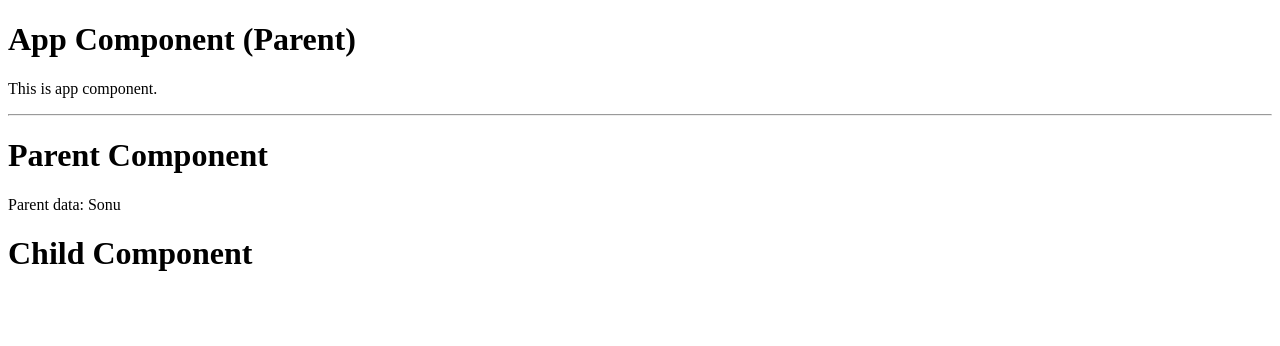
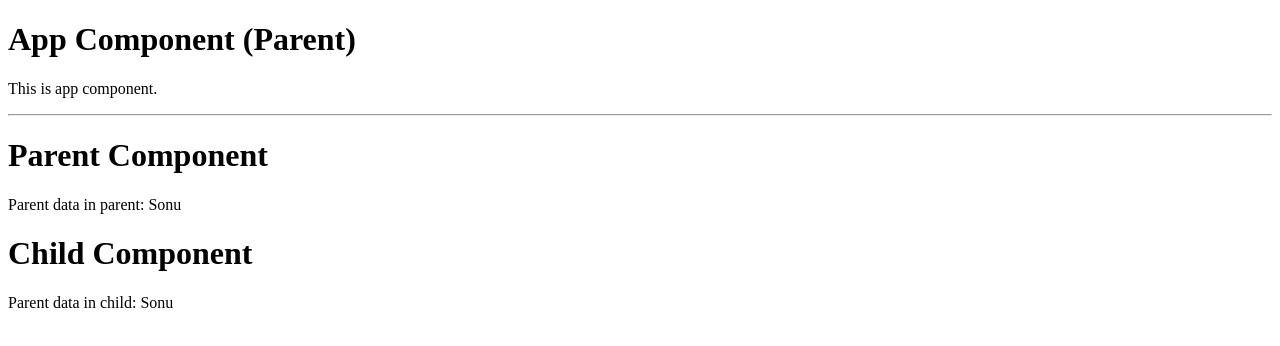
Before and after one commit to dyesmuk/ibm-react-demo-4-jun-2026, a React (Vite) app: page / in a window 1280 px wide. Shown: the top 346 px of the page. Built offline with nearby package versions, Linux system fonts and the light colour scheme.

Commit message:
initial commit

```diff
--- a/src/pages/Child.tsx
+++ b/src/pages/Child.tsx
@@ -1,7 +1,9 @@
-const Child = () => {
+
+const Child = (props) => {
 
     return (<>
         <h1>Child Component </h1>
+        <p>Parent data in child: {props.abc}</p>
     </>);
 };
 
--- a/src/pages/Parent.tsx
+++ b/src/pages/Parent.tsx
@@ -6,8 +6,8 @@ const Parent = () => {
 
     return (<>
         <h1>Parent Component </h1>
-        <p>Parent data: {parentData}</p>
-        <Child />
+        <p>Parent data in parent: {parentData}</p>
+        <Child abc={parentData} />
     </>);
 };
 
```
